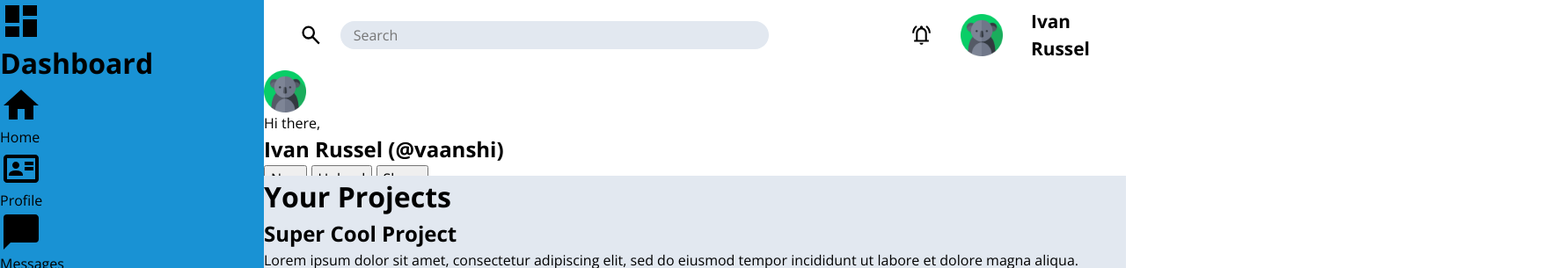
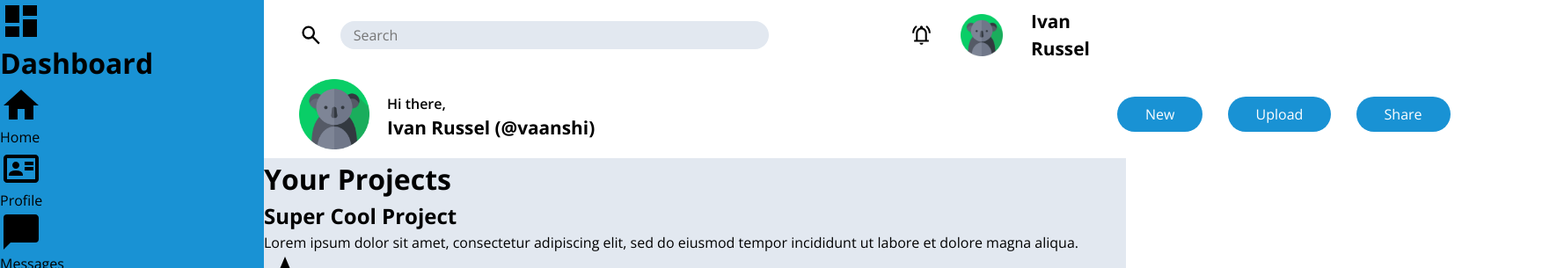
Before and after one commit to vaanshii/admin-dashboard, a plain HTML site: page index.html in a window 1280 px wide. Shown: the top 305 px of the page at 88% size, 1770 px wide, since content can reach past the window. Drawn offline with nearby package versions, Linux system fonts and the light colour scheme.

Commit message:
Finished styling all the banner class

```diff
--- a/style.css
+++ b/style.css
@@ -16,7 +16,7 @@ body {
 .container {
 	display: grid;
 	grid-template-columns: minmax(300px, 1fr) minmax(700px, 5fr);
-	grid-template-rows: minmax(100px, 200px) minmax(600px, 1fr);
+	grid-template-rows: minmax(100px, 180px) minmax(600px, 1fr);
 	grid-template-areas:
 		"sidebar nav"
 		"sidebar main";
@@ -25,7 +25,6 @@ body {
 .navbar {
 	background-color: var(--primary-clr);
 	grid-area: nav;
-
 	display: grid;
 	grid-template-columns: minmax(300px, 3fr) minmax(200px, 1fr);
 	grid-template-rows: minmax(40px, 80px) minmax(50px, 100px);
@@ -77,6 +76,54 @@ body {
 	.banner {
 		background-color: var(--primary-clr);
 		grid-area: banner;
+		display: grid;
+		grid-template-columns: 1fr 1fr;
+		gap: 300px;
+
+		.greeting-container {
+			display: grid;
+			grid-template-columns: 1fr 5fr;
+			grid-template-rows: 50px 50px;
+			grid-template-areas:
+				"avatar greet"
+				"avatar name";
+			gap: 0 20px;
+			margin-left: 40px;
+			min-width: 500px;
+
+			img {
+				width: auto;
+				height: 5rem;
+				grid-area: avatar;
+				align-self: center;
+			}
+
+			p {
+				grid-area: greet;
+				align-content: end;
+				font-weight: 600;
+			}
+
+			h1 {
+				grid-area: name;
+				font-size: 1.3rem;
+			}
+		}
+
+		.action-button-container {
+			align-content: center;
+			margin-left: 130px;
+			min-width: 500px;
+
+			button {
+				border: none;
+				background-color: var(--secondary-clr);
+				color: var(--primary-clr);
+				padding: 8px 2rem;
+				border-radius: 20px;
+				margin-right: 1.5rem;
+			}
+		}
 	}
 }
 
```
Lines whose indentation alone changed are shown as unchanged.
